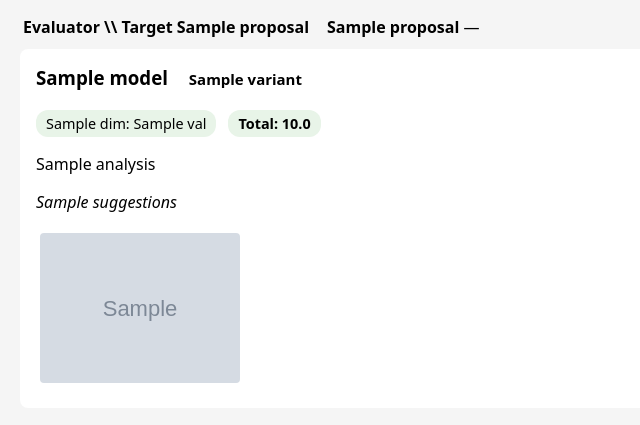
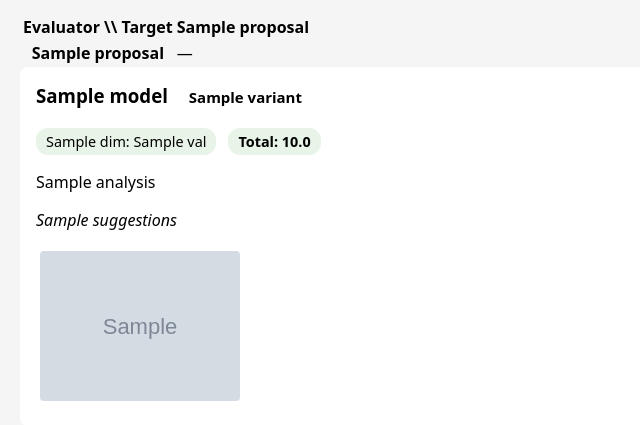
Before and after one commit to little-KaoKao/StyleClaw, a Python web app: template src/styleclaw/reports/templates/model_select.html in a window 1280 px wide. Shown: the part 782-1207 px from the top of the page, without its empty margins (0-640 px from the left). Before the commit the page ends 1165 px from the top, so only its background shows below. Run offline with Jinja, Linux system fonts and the light colour scheme; the template is opened without the code that fills it: most values are stand-ins (such as "Sample title", 1, 10 or a date in 2020); grey boxes marked "Sample" are stand-in pictures.

Commit message:
fix(report): rename panel score-matrix class to avoid flex layout collision
Existing .scores CSS rule uses display: flex; for the score-badge row.
The new panel cross-score matrix is a <table> with the same class, which
would render its <tr>/<td> as flex items rather than a proper table.
Rename to panel-scores-matrix so the table renders correctly.

```diff
--- a/src/styleclaw/reports/templates/model_select.html
+++ b/src/styleclaw/reports/templates/model_select.html
@@ -68,7 +68,7 @@
       </div>
     {% endfor %}
   </div>
-  <table class="scores">
+  <table class="panel-scores-matrix">
     <thead>
       <tr><th>Evaluator \\ Target</th>{% for p in panel.proposals %}<th>{{ p.label or p.model_id }}</th>{% endfor %}</tr>
     </thead>
--- a/src/styleclaw/reports/templates/style_refine.html
+++ b/src/styleclaw/reports/templates/style_refine.html
@@ -64,7 +64,7 @@
       </div>
     {% endfor %}
   </div>
-  <table class="scores">
+  <table class="panel-scores-matrix">
     <thead>
       <tr><th>Evaluator \\ Target</th>{% for p in panel.proposals %}<th>{{ p.label or p.model_id }}</th>{% endfor %}</tr>
     </thead>
```
